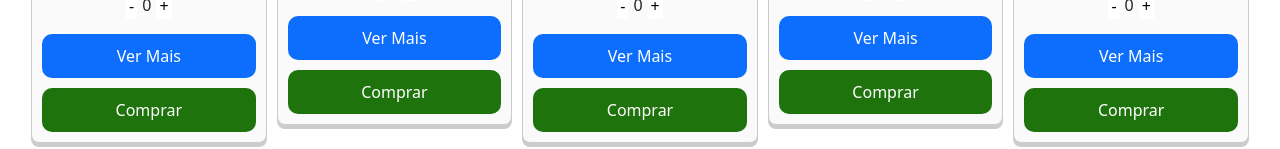
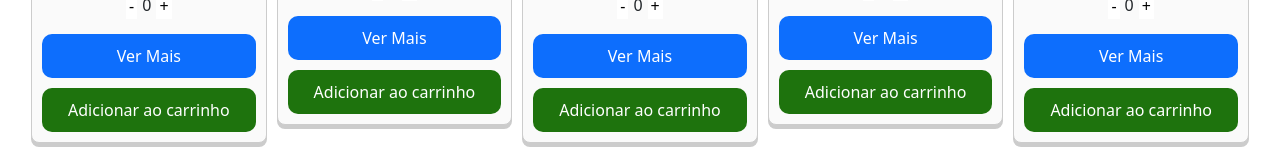
Before and after one commit to Adilson-Fernando-Neves-Ornellas/Trabalho-ReactJs-Serratec-2023.2, a React (Vite) app in the folder project-serraTec-2023.2/: page / in a window 1280 px wide. Shown: the part 660-809 px from the top of the page. Built offline with nearby package versions, Linux system fonts and the light colour scheme; data requests are answered from the project's data file.

Commit message:
fix: escrito do button na page produtos

```diff
--- a/project-serraTec-2023.2/src/components/CardProdutos/CardProduto.jsx
+++ b/project-serraTec-2023.2/src/components/CardProdutos/CardProduto.jsx
@@ -55,7 +55,7 @@ const [quantidadeProd,setQuantidadeProd] = useState(0)
       </div>
     </div>
     <button className="buttonVerMais" onClick={() => pageproduto(id)}>Ver Mais</button>
-    <button className="buttonCompra" onClick={() => adicinarAoCarrinho(id)}>Comprar</button>
+    <button className="buttonCompra" onClick={() => adicinarAoCarrinho(id)}>Adicionar ao carrinho</button>
   </div>
 );
 }
```
